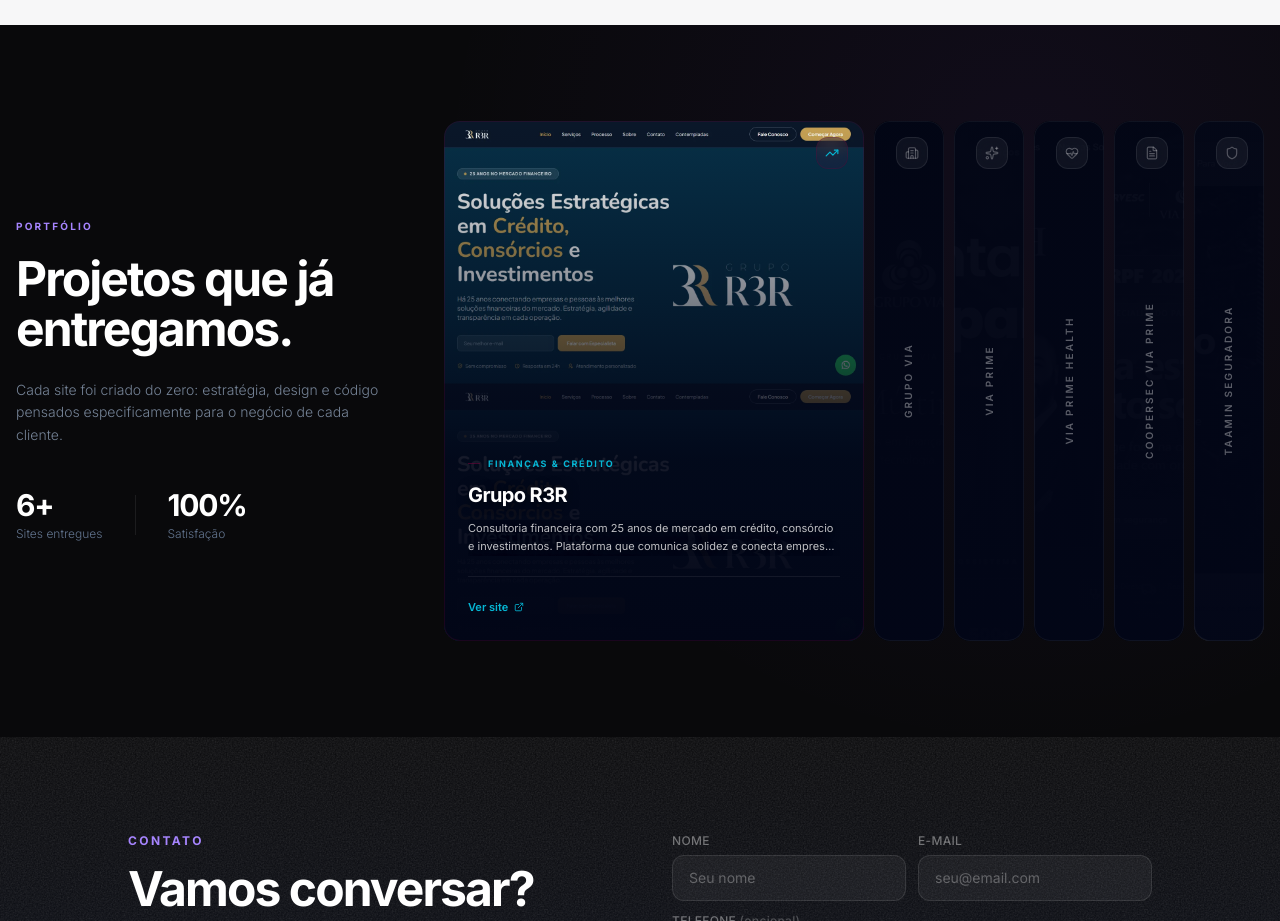
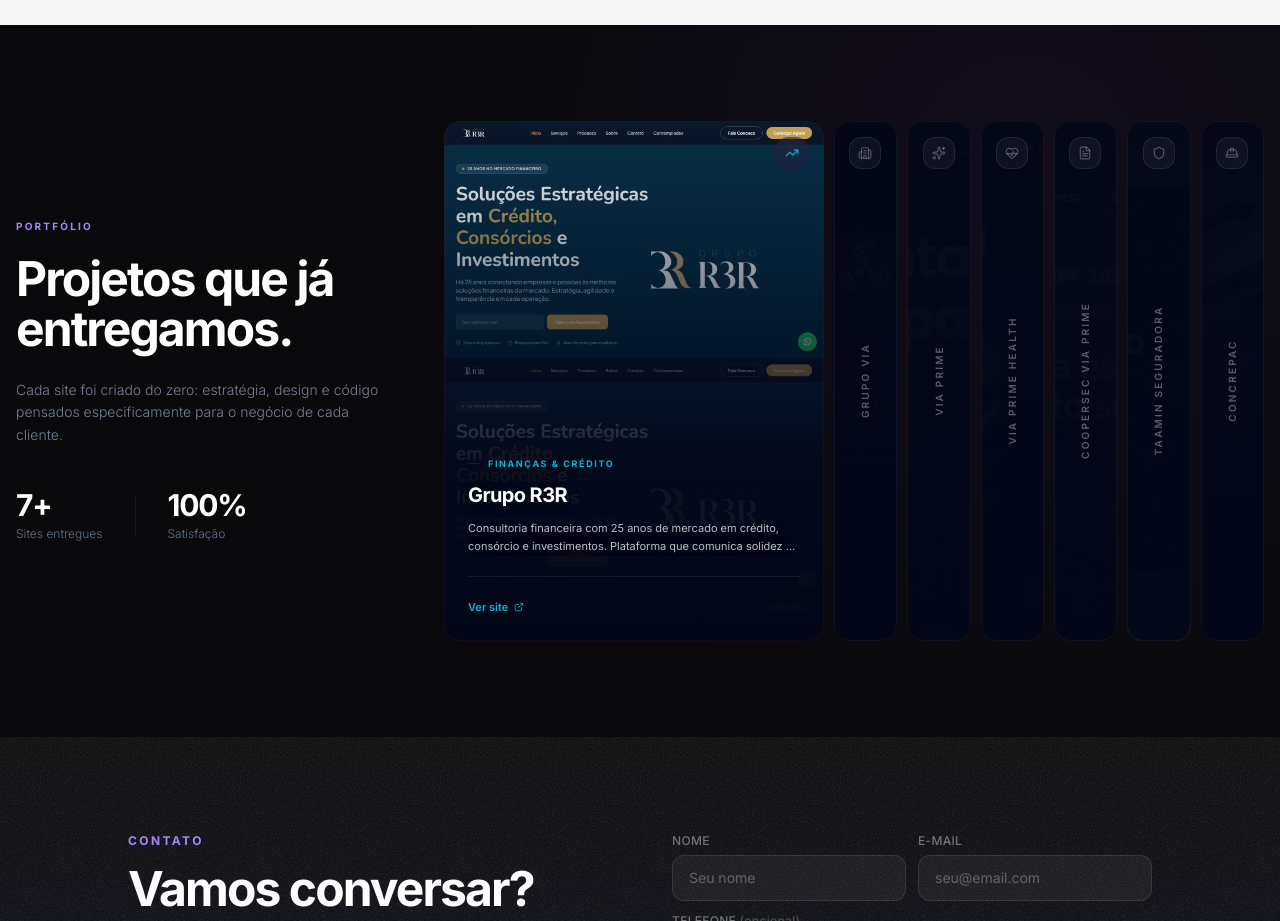
Before and after one commit to andersonduarte97/ab3design-site, a Next.js app: page / in a window 1280 px wide. Shown: the part 6820-7741 px from the top of the page. Built offline with nearby package versions, Linux system fonts and the light colour scheme.

Commit message:
Adiciona Concrepac ao portfólio
Co-Authored-By: Claude Sonnet 5 <noreply@anthropic.com>

```diff
--- a/components/Portfolio.tsx
+++ b/components/Portfolio.tsx
@@ -9,6 +9,7 @@ import {
   HeartPulse,
   FileText,
   Shield,
+  HardHat,
 } from 'lucide-react';
 import type { LucideIcon } from 'lucide-react';
 
@@ -75,6 +76,15 @@ const clients: Client[] = [
     url: 'https://www.taamin.com.br',
     image: '/images/clients/taamin.webp',
     Icon: Shield,
+  },
+  {
+    name: 'Concrepac',
+    segment: 'Engenharia & Construção',
+    description:
+      'Construtora e incorporadora de médio e alto padrão, com mais de 10 anos de mercado e 950+ unidades entregues. Site institucional que transmite solidez e planejamento completo do projeto à entrega.',
+    url: 'https://concrepac.com.br',
+    image: '/images/clients/concrepac.webp',
+    Icon: HardHat,
   },
 ];
 
@@ -321,7 +331,7 @@ export default function Portfolio() {
                   className="text-3xl font-bold text-white leading-tight"
                   style={{ letterSpacing: '-0.04em' }}
                 >
-                  6+
+                  7+
                 </p>
                 <p className="text-xs text-slate-500 font-light mt-0.5">Sites entregues</p>
               </div>
```
Also changed, not shown: public/images/clients/concrepac.png (added), public/images/clients/concrepac.webp (added).
